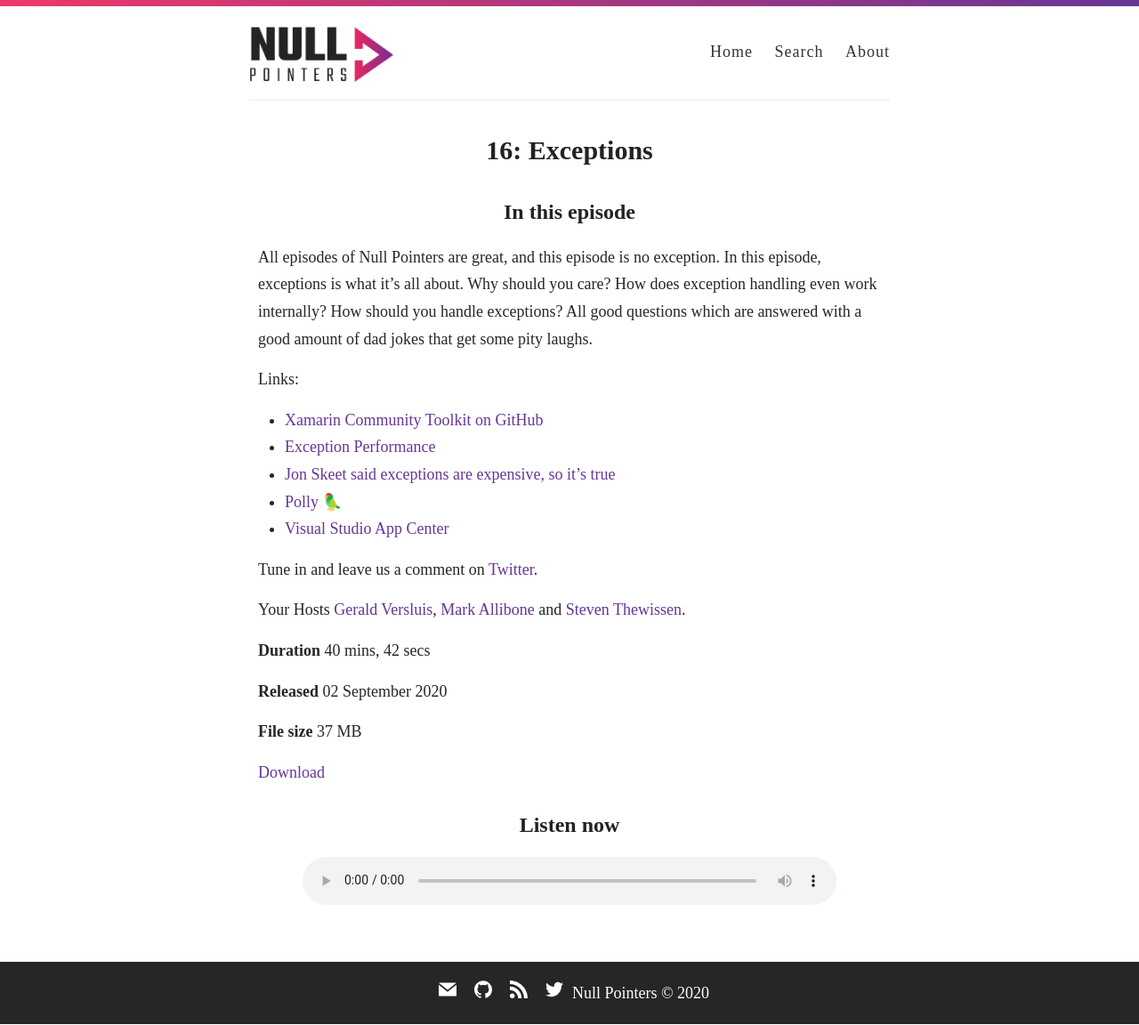
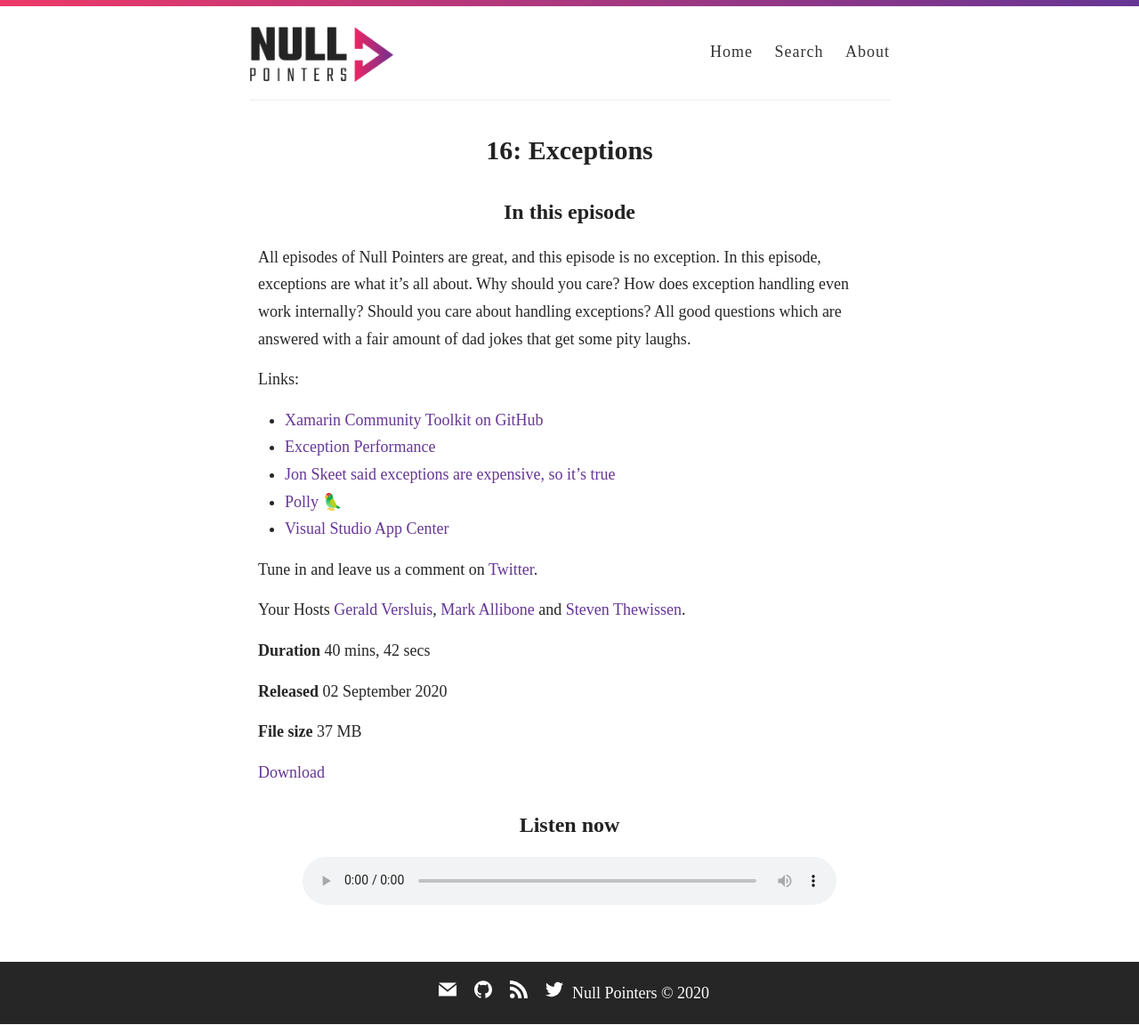
Before and after one commit to nullpointersio/website, a Jekyll site: the page built from _posts/2020-09-02-16.markdown, in a window 1280 px wide. Shown: the whole page at 89% size. Built offline with Jekyll 4.4.1, drawn with Linux system fonts in a browser that asks for light colours; some web fonts are replaced.

Commit message:
Grammarly based improvments 😇

```diff
--- a/_posts/2020-09-02-16.markdown
+++ b/_posts/2020-09-02-16.markdown
@@ -5,9 +5,9 @@
 title: 			"16: Exceptions"
 url:            "16"
 subtitle: 		"Crashing your code since forever"
-summary: 		"All episodes of Null Pointers are great, and this episode is no exception. In this episode, exceptions is what it's all about. Why should you care? How does exception handling even work internally? How should you handle exceptions? All good questions which are answered with a good amount of dad jokes that get some pity laughs."
+summary: 		"All episodes of Null Pointers are great, and this episode is no exception. In this episode, exceptions are what it's all about. Why should you care? How does exception handling even work internally? Should you care about handling exceptions? All good questions which are answered with a fair amount of dad jokes that get some pity laughs."
 
-description: 	"All episodes of Null Pointers are great, and this episode is no exception. In this episode, exceptions is what it's all about. Why should you care? How does exception handling even work internally? How should you handle exceptions? All good questions which are answered with a good amount of dad jokes that get some pity laughs."
+description: 	"All episodes of Null Pointers are great, and this episode is no exception. In this episode, exceptions are what it's all about. Why should you care? How does exception handling even work internally? Should you care about handling exceptions? All good questions which are answered with a fair amount of dad jokes that get some pity laughs."
 
 type:			full # "trailer" or "full"
 duration: 		"40:42" # audio length in min
```
